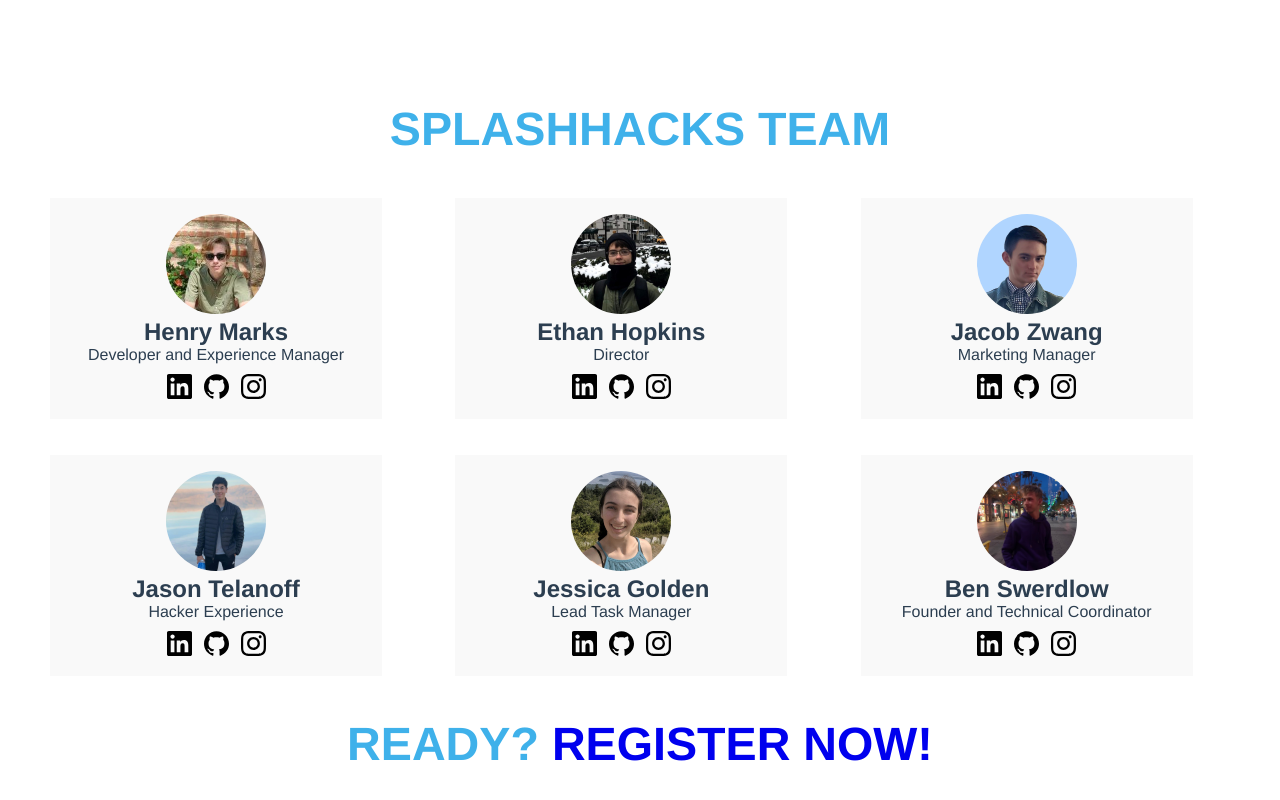
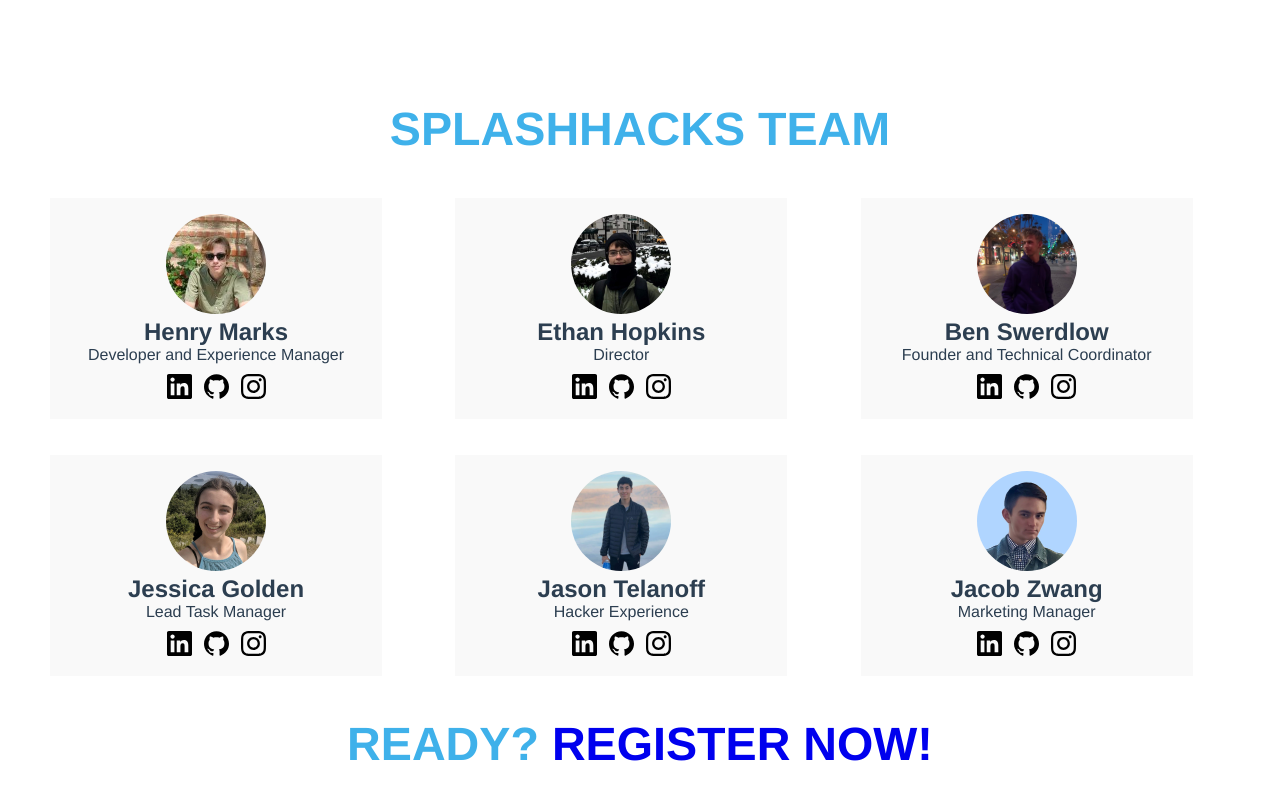
Before and after one commit to splashhacks/web, a Vue app: page / in a window 1280 px wide. Shown: the part 3290-4090 px from the top of the page. Built offline with nearby package versions, Linux system fonts and the light colour scheme.

Commit message:
re-order

```diff
--- a/src/sections/team.vue
+++ b/src/sections/team.vue
@@ -2,10 +2,11 @@
   <div>
     <TeamCard image="./profileImages/henrymarks.jpeg" name="Henry Marks" position="Developer and Experience Manager" instagram="https://www.instagram.com/henry_marks_/" github="https://github.com/Henrymarks1" linkedin="https://www.linkedin.com/in/benswerdlow/"/>
     <TeamCard image="./profileImages/ethan.jpeg" name="Ethan Hopkins" position="Director" instagram="https://www.instagram.com/ethanhopkins___/" github="https://github.com/ethanh256" linkedin="https://www.linkedin.com/in/ethan-hopkins/"/>
+    <TeamCard image="./profileImages/swerd.jpeg" name="Ben Swerdlow" position="Founder and Technical Coordinator" instagram="https://www.instagram.com/ben_swerdlow/" github="https://github.com/theswerd" linkedin="https://www.linkedin.com/in/benswerdlow/"/>
+    <TeamCard image="./profileImages/jessica.jpeg" name="Jessica Golden" position="Lead Task Manager" instagram="https://www.instagram.com/jessica_iphone4/" github="https://github.com/jessicagolden412" linkedin="https://www.linkedin.com/in/jessica-golden-441153187/"/>
+    <TeamCard image="./profileImages/jason.jpeg" name="Jason Telanoff" position="Hacker Experience" instagram="https://www.instagram.com/json_t/" github="https://github.com/jasonTelanoff" linkedin="https://www.linkedin.com/in/jason-telanoff-5a3767198/"/>
     <TeamCard image="./profileImages/jacob.jpeg" name="Jacob Zwang" position="Marketing Manager" instagram="https://www.instagram.com/theshortjacob/" github="https://github.com/JacobZwang" linkedin="https://www.linkedin.com/in/jacobzwang/"/>
-    <TeamCard image="./profileImages/jason.jpeg" name="Jason Telanoff" position="Hacker Experience" instagram="https://www.instagram.com/json_t/" github="https://github.com/jasonTelanoff" linkedin="https://www.linkedin.com/in/jason-telanoff-5a3767198/"/>
-    <TeamCard image="./profileImages/jessica.jpeg" name="Jessica Golden" position="Lead Task Manager" instagram="https://www.instagram.com/jessica_iphone4/" github="https://github.com/jessicagolden412" linkedin="https://www.linkedin.com/in/jessica-golden-441153187/"/>
-    <TeamCard image="./profileImages/swerd.jpeg" name="Ben Swerdlow" position="Founder and Technical Coordinator" instagram="https://www.instagram.com/ben_swerdlow/" github="https://github.com/theswerd" linkedin="https://www.linkedin.com/in/benswerdlow/"/>
+
 
   </div>
 </template>
```
